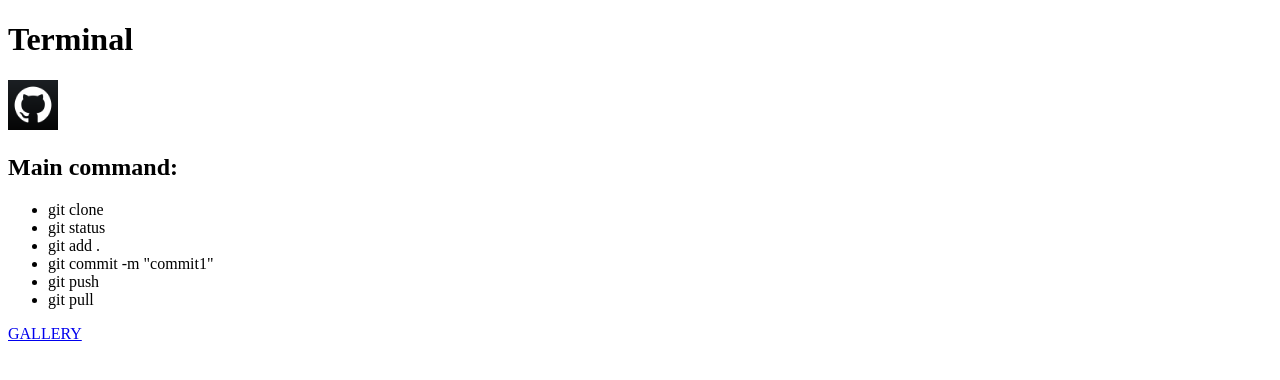
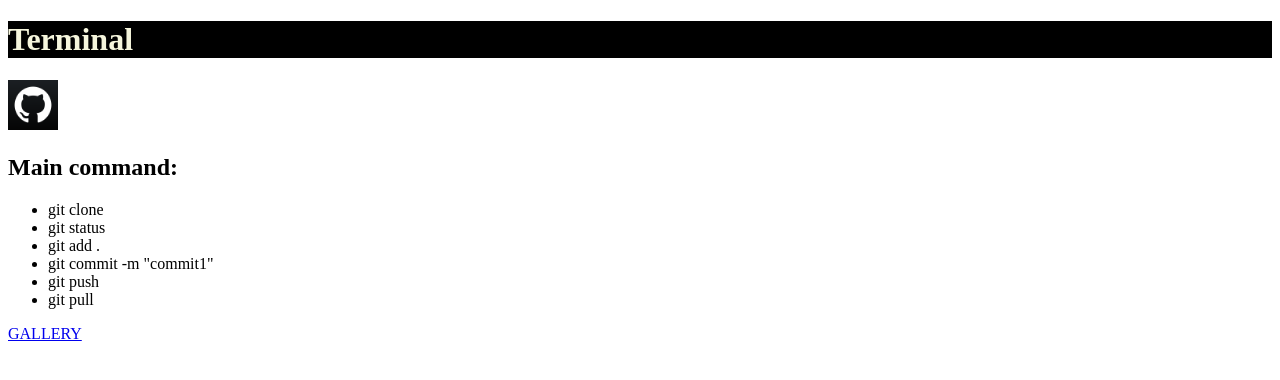
Before and after one commit to yuliapiala/yuliapiala, a plain HTML site: page markup/index.html in a window 1280 px wide. Drawn offline with Linux system fonts and the light colour scheme.

Commit message:
Fives commit hw

```diff
--- a/markup/index.html
+++ b/markup/index.html
@@ -8,7 +8,7 @@
 </head>
 <body>
     <header>
-        <h1>Terminal</h1>
+        <h1 style="background-color: black; color: beige;">Terminal</h1>
     </header>
     <main>
         <img src="/yuliapiala/markup/img/git1.png" alt="git" style="height: 50;" width="50">
```
Also changed, not shown: markup/gallery.html (+1 -1 lines).
